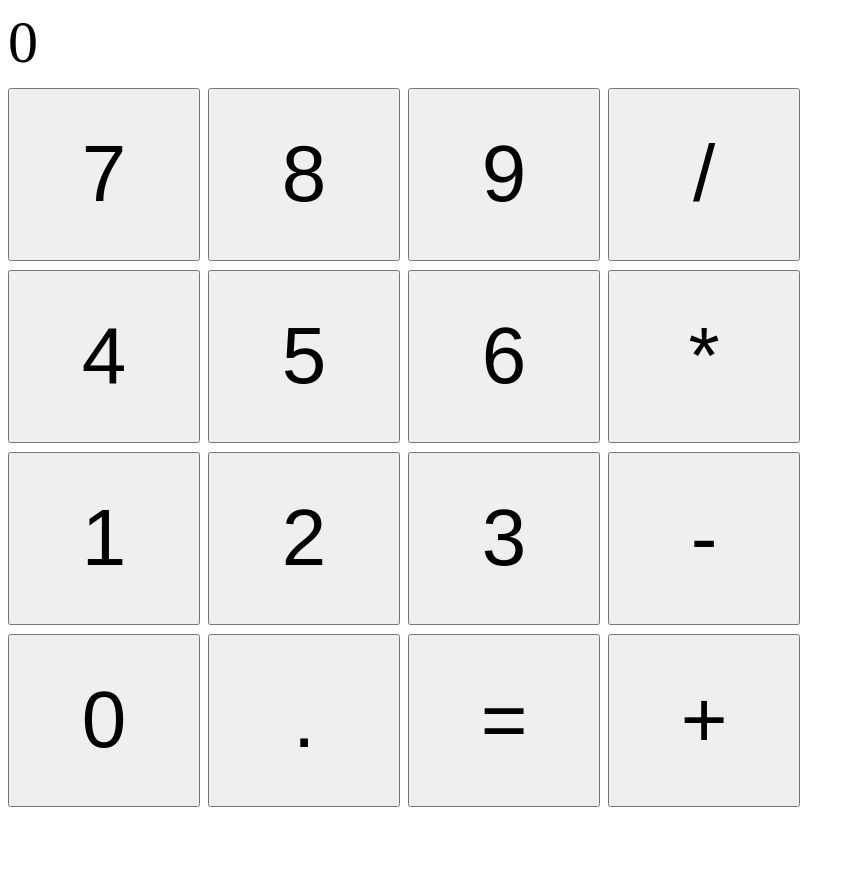
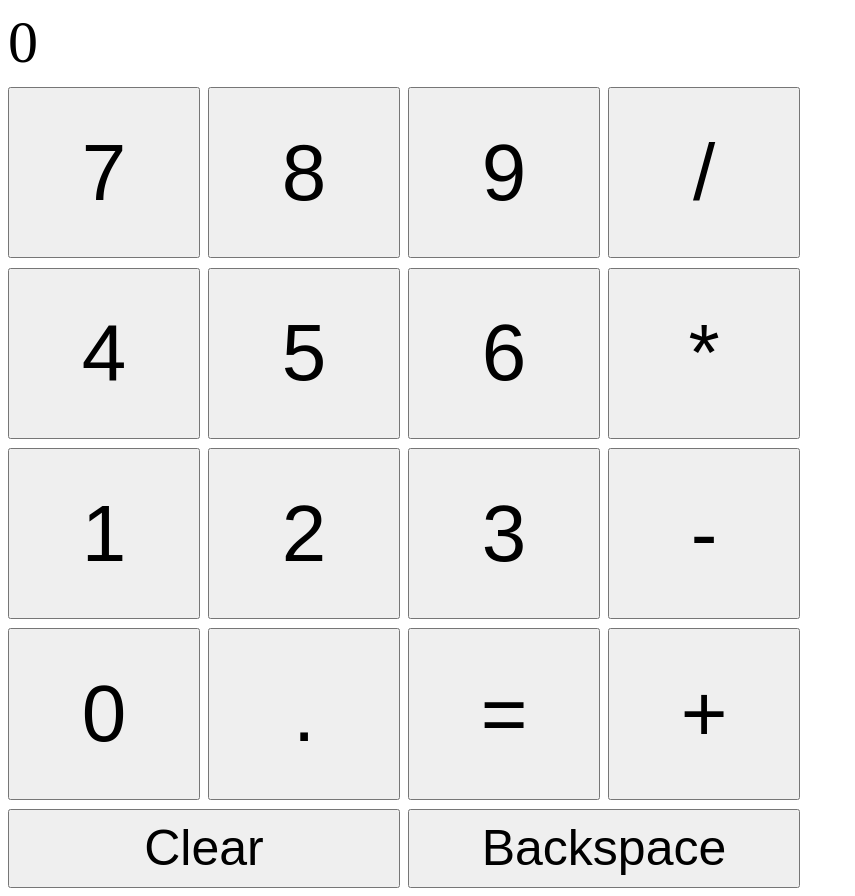
Before and after one commit to AKA-Menaquinone/calculator, a plain HTML site: page index.html in a window 1280 px wide. Shown: the whole page, without its empty margins (0-855 px from the left). Before the commit the page ends 816 px from the top, so only its background shows below. Drawn offline with Linux system fonts and the light colour scheme.

Commit message:
Add clear and backspace buttons to UI

```diff
--- a/index.html
+++ b/index.html
@@ -28,6 +28,10 @@
                 <button class="key operator" id="equals">=</button>
                 <button class="key operator" id="add">+</button>
             </div>
+            <div class="extras">
+                <button class="key" id="clear">Clear</button>
+                <button class="key" id="backspace">Backspace</button>
+            </div>
         </div>
     </body>
 </html>
--- a/style.css
+++ b/style.css
@@ -3,7 +3,7 @@
 }
 
 .container {
-    height: 800px;
+    height: 880px;
     width: 800px;
     display: flex;
     flex-direction: column;
@@ -28,3 +28,18 @@
     height: 24%;
     font-size: 80px;
 }
+
+.extras {
+    height: 80px;
+    width: 800px;
+    display: flex;
+    gap: 8px;
+    margin-top: 8px;
+}
+
+#clear,
+#backspace {
+    height: 100%;
+    width: 49%;
+    font-size: 50px;
+}
```
